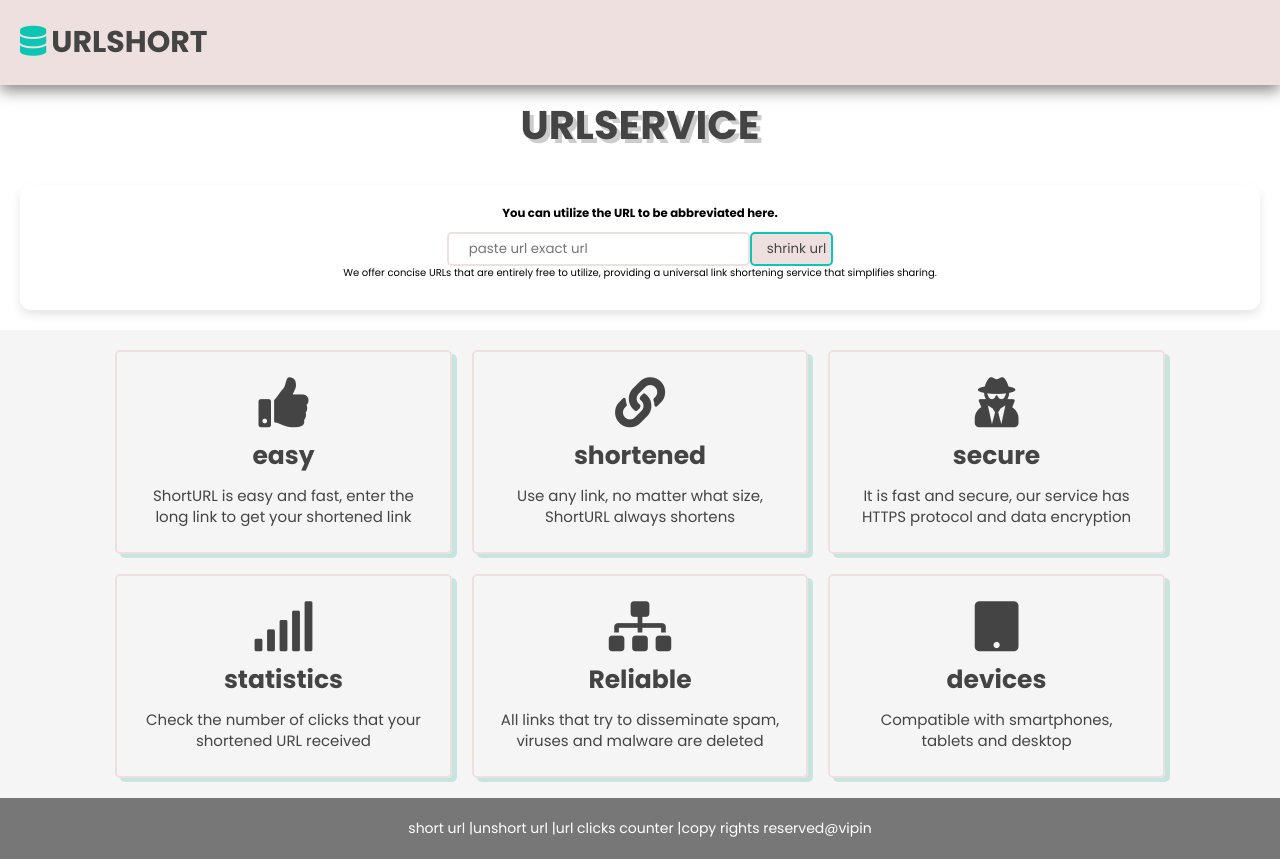
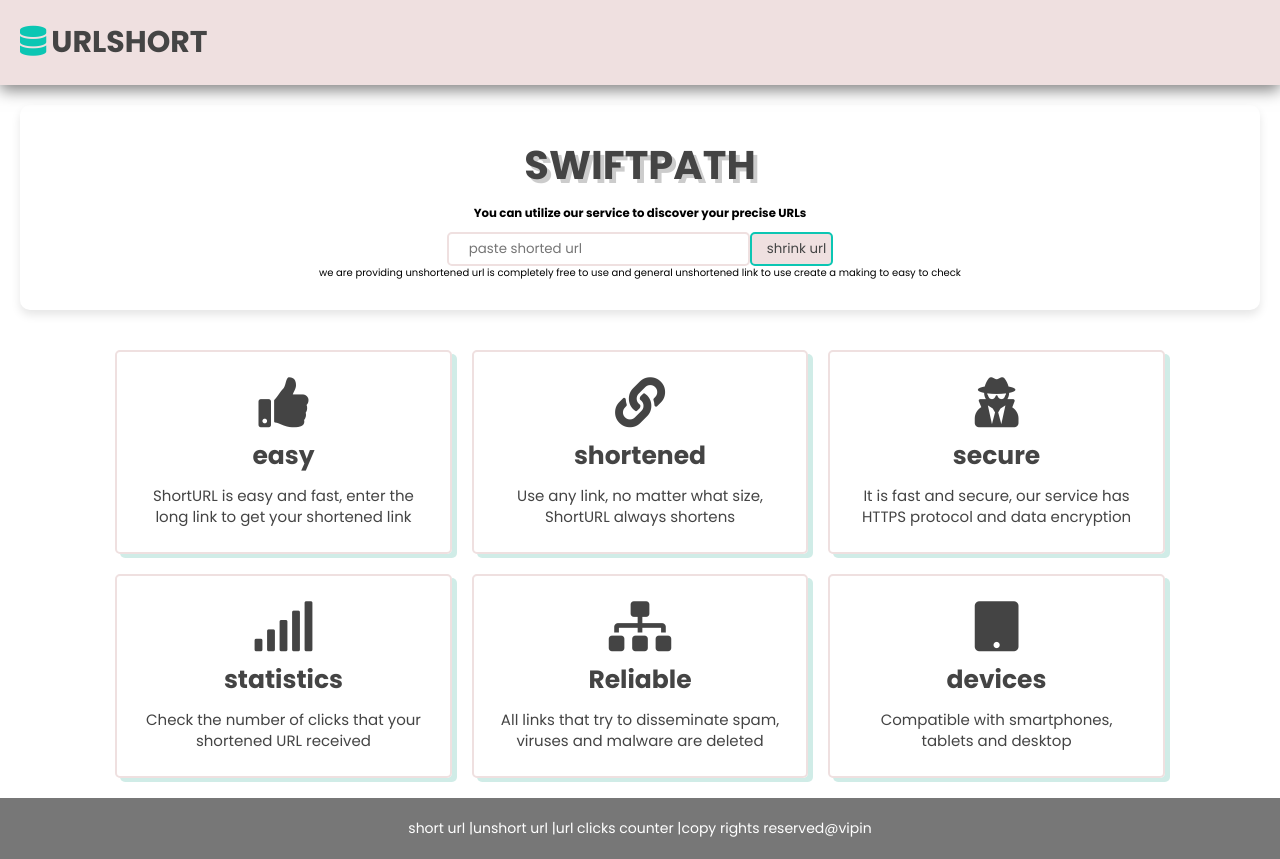
Before and after one commit to vipin760/UrlShortener-2-frontend, an Angular app: page /unshort-url in a window 1280 px wide. Built offline with nearby package versions, Linux system fonts and the light colour scheme; no server answers.

Commit message:
url path change and its move to down side

```diff
--- a/src/app/app-routing.module.ts
+++ b/src/app/app-routing.module.ts
@@ -7,13 +7,12 @@ import { NotFoundComponent } from './components/pages/not-found/not-found.compon
 
 const routes: Routes = [
   {path:'', component:ShortUrlComponent },
-  {path:':id', component:ShortUrlComponent },
   {path:'short-url',component:ShortUrlComponent},
   {path:'unshort-url', component:UnshortUrlComponent},
   {path:'url-clicks-counter',component:UrlAnalalyticsComponent},
   {path:'home', redirectTo:'/', pathMatch:'full'},
+  {path:':id', component:ShortUrlComponent },
   {path:'**',component:NotFoundComponent}
-
 ];
 
 @NgModule({
--- a/src/app/components/pages/home/home.component.html
+++ b/src/app/components/pages/home/home.component.html
@@ -1,6 +1,3 @@
-<h3 class="heading">
-    URL<span>SERVICE</span>
-</h3>
 <router-outlet></router-outlet>
 <section class="service">
     <div class="box-container">
--- a/src/app/components/pages/short-url/short-url.component.html
+++ b/src/app/components/pages/short-url/short-url.component.html
@@ -1,4 +1,7 @@
 <section class="home">
+    <h3 class="heading">
+        LINKLOOM
+    </h3>
     <h3>You can utilize the URL to be abbreviated here.</h3>
     <div class="row">
         <form [formGroup]="urlForm" (ngSubmit)="submit()">
--- a/src/app/components/pages/unshort-url/unshort-url.component.html
+++ b/src/app/components/pages/unshort-url/unshort-url.component.html
@@ -1,4 +1,7 @@
 <section class="home">
+    <h3 class="heading">
+        SWIFTPATH
+    </h3>
     <h3>You can utilize our service to discover your precise URLs</h3>
     <div class="row">
         <form [formGroup]="urlForm" (ngSubmit)="submit()">
--- a/src/app/components/pages/url-analalytics/url-analalytics.component.html
+++ b/src/app/components/pages/url-analalytics/url-analalytics.component.html
@@ -1,4 +1,7 @@
 <section class="home">
+    <h3 class="heading">
+       PIXELTRACE
+    </h3>
     <h3>here providing service is analyse your shortened url total clicks and visit history</h3>
     <div class="row">
         <form [formGroup]="urlForm" (ngSubmit)="submit()">
```
